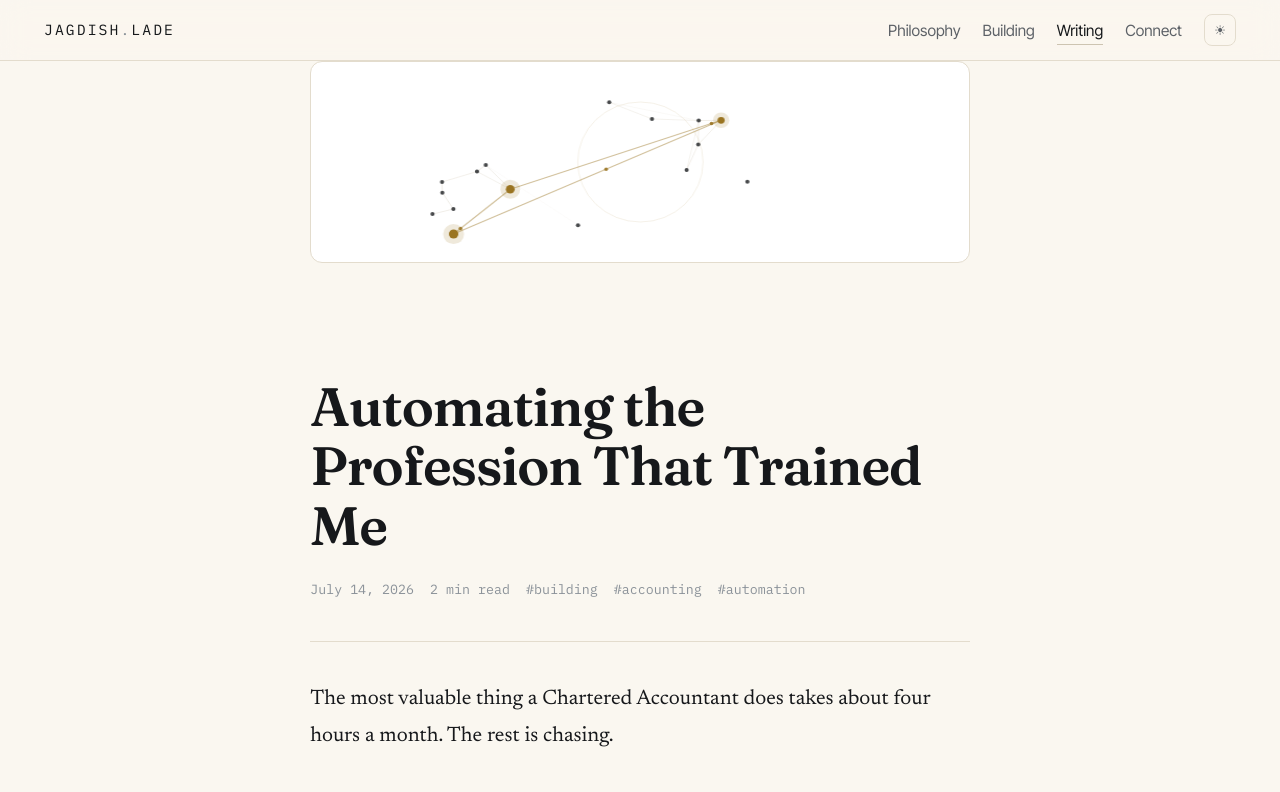
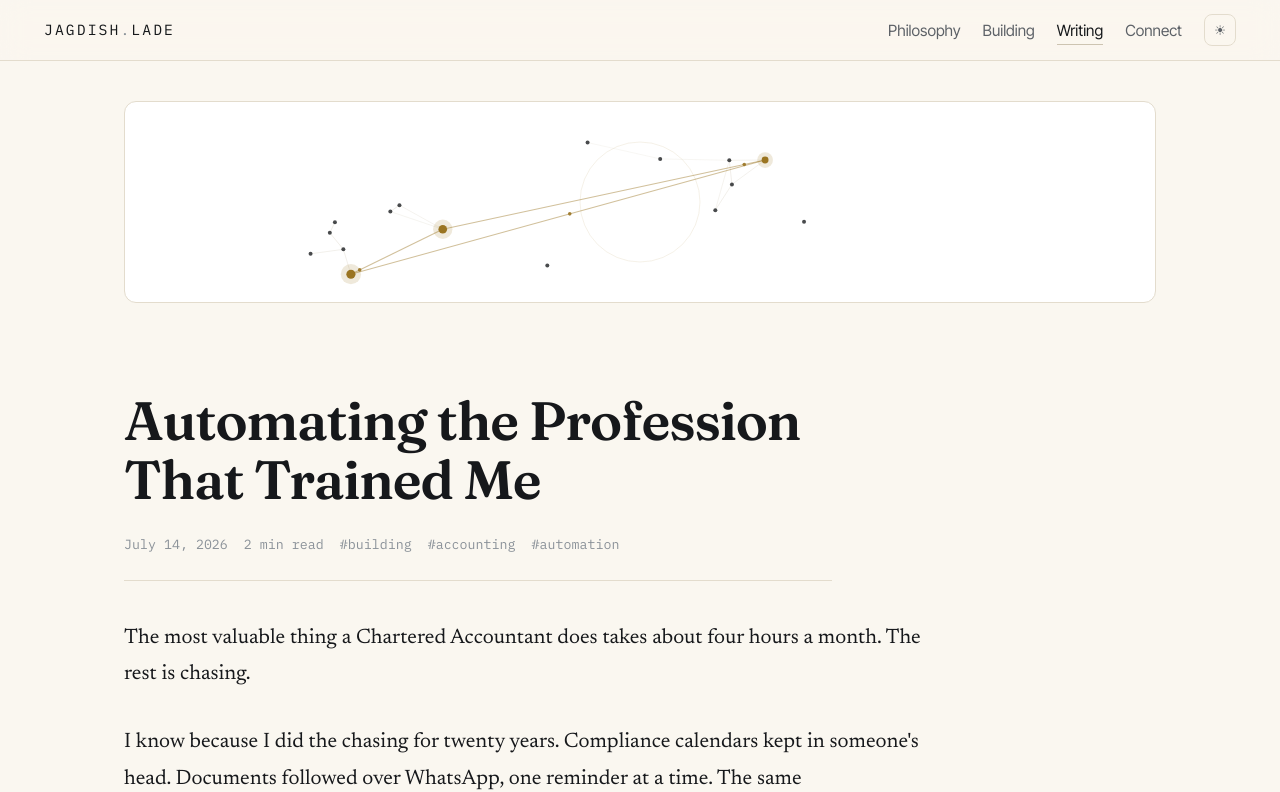
Before and after one commit to ZeroOrigine/jagdishlade-com, a Next.js app: page /writing/automating-the-profession-that-trained-me in a window 1280 px wide. Shown: the top 792 px of the page. Built offline with nearby package versions, Linux system fonts and the light colour scheme.

Commit message:
UX: essay uses the same 1080 frame as every other page (was a narrow 680 centered column); prose left-aligned to the site edge; restore top breathing room so the constellation no longer touches the nav

```diff
--- a/src/app/globals.css
+++ b/src/app/globals.css
@@ -433,14 +433,15 @@ section { padding: clamp(40px, 5.5vw, 76px) 0; }
 }
 
 /* ---- the essay itself ---- */
-.essay { max-width: var(--w-read); margin: 0 auto; padding: 0 24px; }
-.essay-head { padding: clamp(50px, 8vw, 90px) 0 var(--s4); border-bottom: 1px solid var(--border); margin-bottom: var(--s4); }
+.essay { max-width: var(--w-page); margin: 0 auto; padding: var(--s4) 24px 0; }
+.essay-head { max-width: var(--w-read); padding: clamp(28px, 4vw, 48px) 0 var(--s3); border-bottom: 1px solid var(--border); margin-bottom: var(--s4); }
 .essay-head h1 { font-size: clamp(2rem, 5vw, 3rem); margin-bottom: var(--s3); max-width: 20ch; }
 .essay-head .m {
   font-family: var(--mono); font-size: 0.74rem; color: var(--text-dim);
   display: flex; gap: 16px; flex-wrap: wrap;
 }
 .prose {
+  max-width: var(--w-read);
   font-family: var(--serif);
   font-size: 1.16rem;
   line-height: 1.75;
@@ -701,7 +702,7 @@ section { padding: clamp(40px, 5.5vw, 76px) 0; }
   background: var(--surface);
   margin-bottom: var(--s4);
 }
-.const-band-essay { margin-bottom: var(--s3); }
+.const-band-essay { margin-bottom: var(--s4); }
 
 /* hero constellation accent (desktop only, behind text) */
 .hero { position: relative; overflow: hidden; }
```
